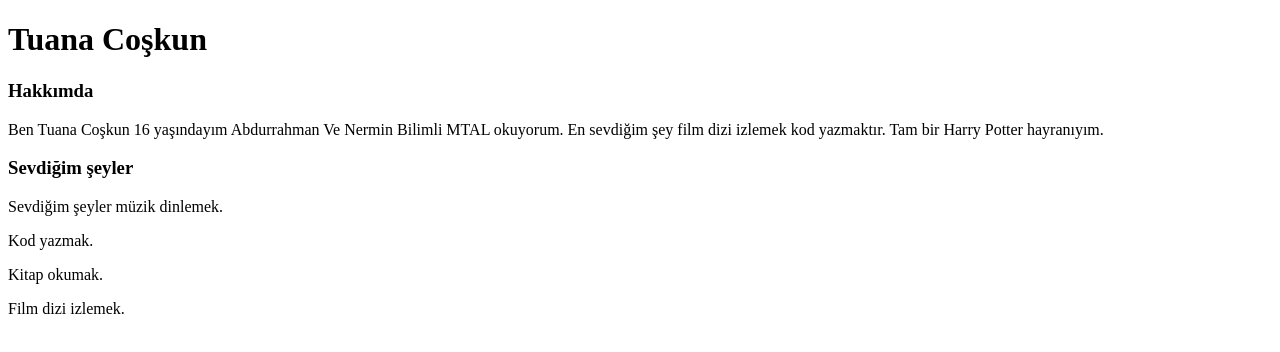
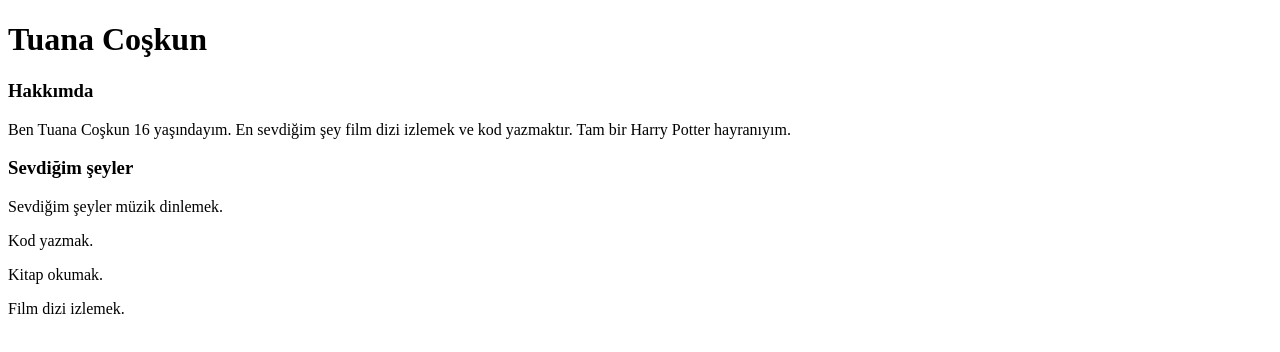
Before and after one commit to Tuanacsk/-dev1, a plain HTML site: page index.html in a window 1280 px wide. Drawn offline with Linux system fonts and the light colour scheme.

Commit message:
Update index.html

```diff
--- a/index.html
+++ b/index.html
@@ -10,8 +10,7 @@
         <!--h3 başlığıyla hakkımda kısmını yazıyorum-->
         <h3>Hakkımda</h3>
         <!--p etiketi ile kendimi tanıtıyorum-->
-        <p>Ben Tuana Coşkun 16 yaşındayım Abdurrahman Ve Nermin Bilimli MTAL okuyorum. En sevdiğim şey film dizi izlemek kod yazmaktır.
-            Tam bir Harry Potter hayranıyım.
+        <p>Ben Tuana Coşkun 16 yaşındayım. En sevdiğim şey film dizi izlemek ve kod yazmaktır. Tam bir Harry Potter hayranıyım.
         </p>
         <!--h3 ile sevdiğim şeyleri yazıyorum açıklamasıyla-->
         <h3>Sevdiğim şeyler</h3>
```
